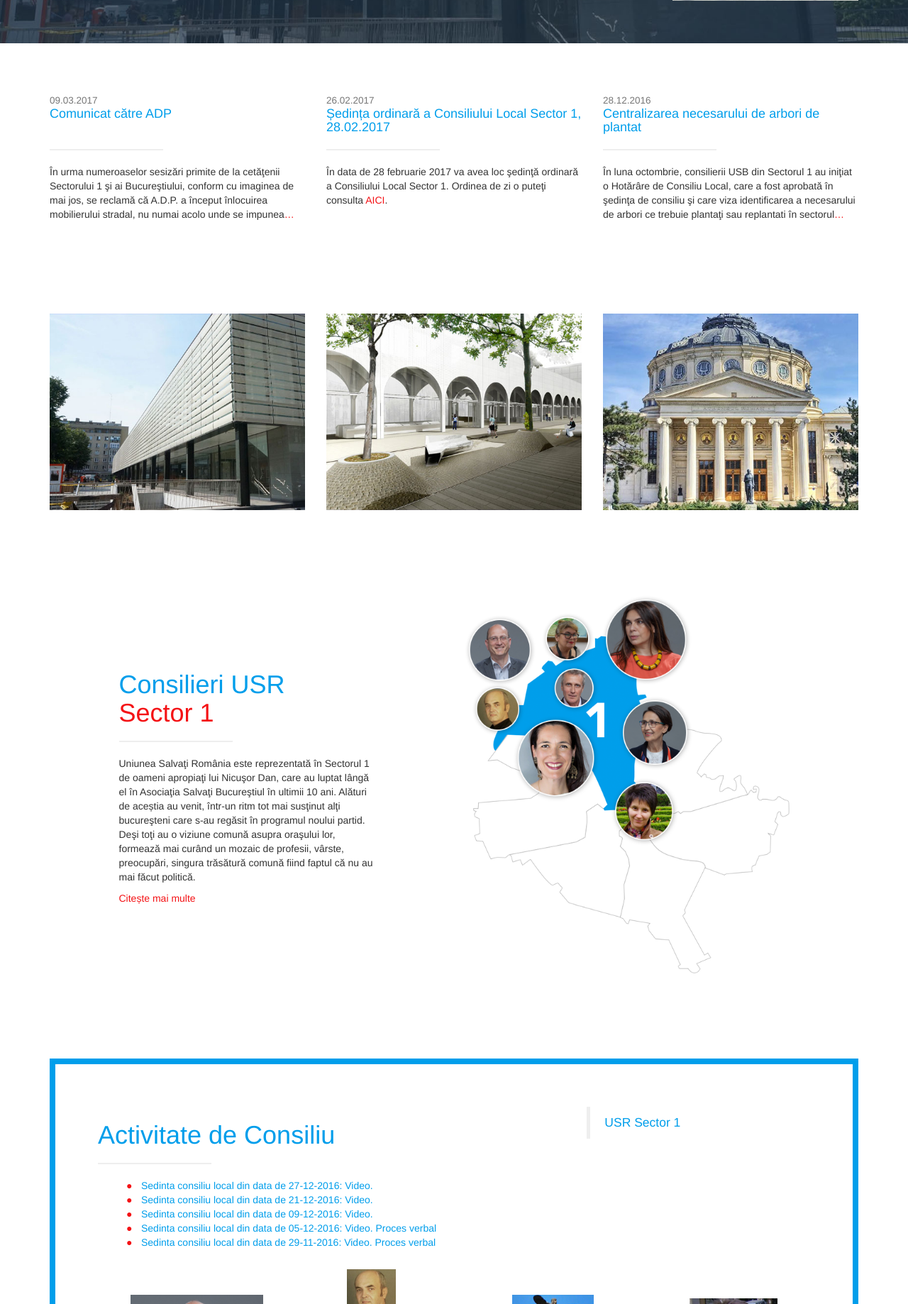
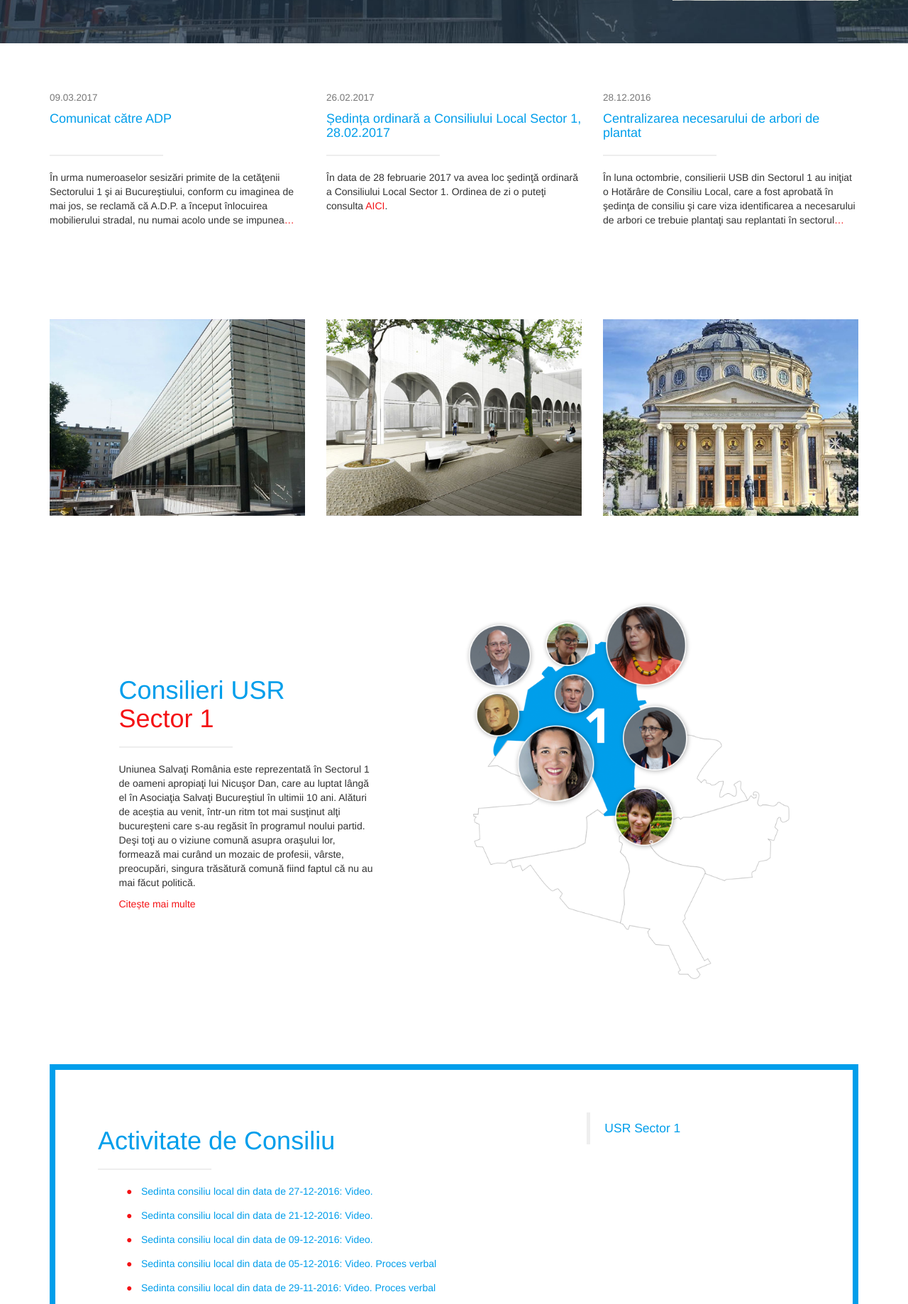
Before and after one commit to u-s-r/sector1, a PHP site: page /html/index.html in a window 1280 px wide. Shown: the part 497-2335 px from the top of the page at 71% size. Run offline with PHP 8.4, Linux system fonts and the light colour scheme; some libraries are stand-ins or nearby versions.

Commit message:
Updated page layout styles

```diff
--- a/assets/app/js/application.min.js
+++ b/assets/app/js/application.min.js
@@ -1 +1 @@
-void 0===window.usr&&(window.usr={}),function(a){"use strict";a.theme={}}(usr),function(a){"use strict";a(".context-height .eq-height").matchHeight(),a(".carousel").slick({arrows:!1,responsive:[{breakpoint:768,settings:{slidesToScroll:1,slidesToShow:1}},{breakpoint:992,settings:{slidesToScroll:2,slidesToShow:2}}],slidesToScroll:3,slidesToShow:3})}(jQuery);
+void 0===window.usr&&(window.usr={}),function(a){"use strict";a.theme={}}(usr),function(a){"use strict";var b,c=a(".fb-page");a(window).on("load resize",function(){b||(b=setTimeout(function(){c.attr("data-width",c.width()),FB.XFBML.parse(),b=null},300))}),a(".context-height .eq-height").matchHeight(),a(".carousel").slick({arrows:!1,responsive:[{breakpoint:768,settings:{slidesToScroll:1,slidesToShow:1}},{breakpoint:992,settings:{slidesToScroll:2,slidesToShow:2}}],slidesToScroll:3,slidesToShow:3})}(jQuery);
--- a/html/index.html
+++ b/html/index.html
@@ -68,29 +68,26 @@
 		</div>
 		<div class="section">
 			<div class="container">
-				<div class="row context-height">
+				<div class="row context-height articles">
 					<div class="col-md-4">
-						<h4 class="eq-height">
+						<h4 class="entry-title eq-height">
 							<small>09.03.2017</small>
-							<br>
 							<a href="#">Comunicat către ADP</a>
 						</h4>
 						<hr class="divider">
 						<p>În urma numeroaselor sesizări primite de la cetăţenii Sectorului 1 şi ai Bucureştiului, conform cu imaginea de mai jos, se reclamă că A.D.P. a început înlocuirea mobilierului stradal, nu numai acolo unde se impunea<span class="text-danger">&hellip;</span></p>
 					</div>
 					<div class="col-md-4">
-						<h4 class="eq-height">
+						<h4 class="entry-title eq-height">
 							<small>26.02.2017</small>
-							<br>
 							<a href="#">Ședința ordinară a Consiliului Local Sector 1, 28.02.2017</a>
 						</h4>
 						<hr class="divider">
 						<p>În data de 28 februarie 2017 va avea loc şedinţă ordinară a Consiliului Local Sector 1. Ordinea de zi o puteţi consulta <a class="text-danger" href="#">AICI</a>.</p>
 					</div>
 					<div class="col-md-4">
-						<h4 class="eq-height">
+						<h4 class="entry-title eq-height">
 							<small>28.12.2016</small>
-							<br>
 							<a href="#">Centralizarea necesarului de arbori de plantat</a>
 						</h4>
 						<hr class="divider">
@@ -131,11 +128,11 @@
 			<div class="container">
 				<div class="panel panel-primary panel-activity">
 					<div class="panel-body">
-						<div class="row">
-							<div class="col-md-8">
+						<div class="row row-md-eq">
+							<div class="col-md-8 col-middle">
 								<h1 class="section-title text-primary">Activitate de Consiliu</h1>
 								<hr class="divider">
-								<ul class="list list-bulleted">
+								<ul class="list list-bulleted list-relaxed">
 									<li><a href="#">Sedinta consiliu local din data de 27-12-2016: Video.</a></li>
 									<li><a href="#">Sedinta consiliu local din data de 21-12-2016: Video.</a></li>
 									<li><a href="#">Sedinta consiliu local din data de 09-12-2016: Video.</a></li>
--- a/less/site.less
+++ b/less/site.less
@@ -94,6 +94,11 @@
 	color: #f41215;
 }
 
+.entry-title > small {
+	display: block;
+	margin-bottom: 1em;
+}
+
 .panel {
 	border-width: 8px;
 	box-shadow: none;
@@ -148,6 +153,12 @@
   }
 }
 
+.list-relaxed {
+	li {
+		margin-bottom: 1em;
+	}
+}
+
 .list-bulleted {
   li {
     &:before {
@@ -169,3 +180,7 @@
 		color: #6396ad;
 	}
 }
+
+.fb-page {
+	display: block !important;
+}
```
Also changed, not shown: assets/app/css/style.css (+10 -0 lines), assets/app/css/style.min.css (+1 -1 lines), assets/app/js/application.js (+15 -0 lines), js/main.js (+15 -0 lines), 3 other files.
